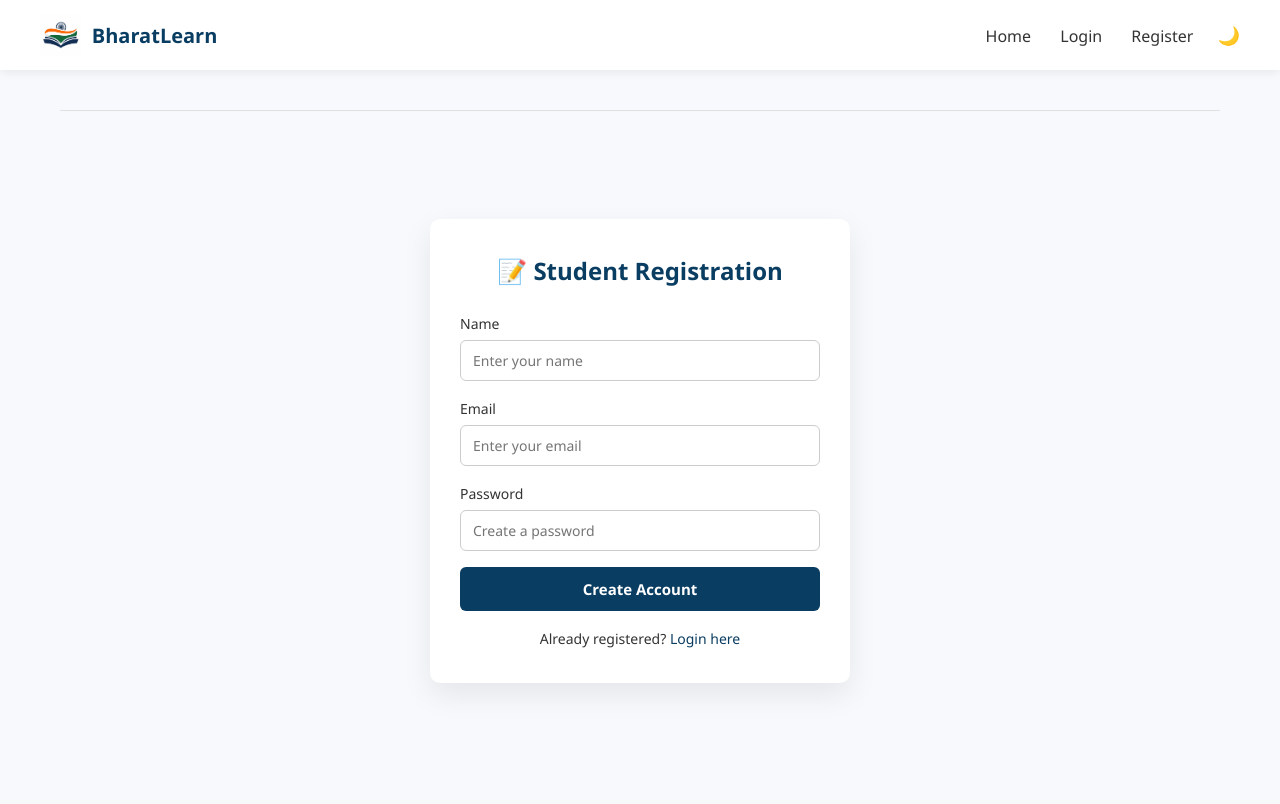
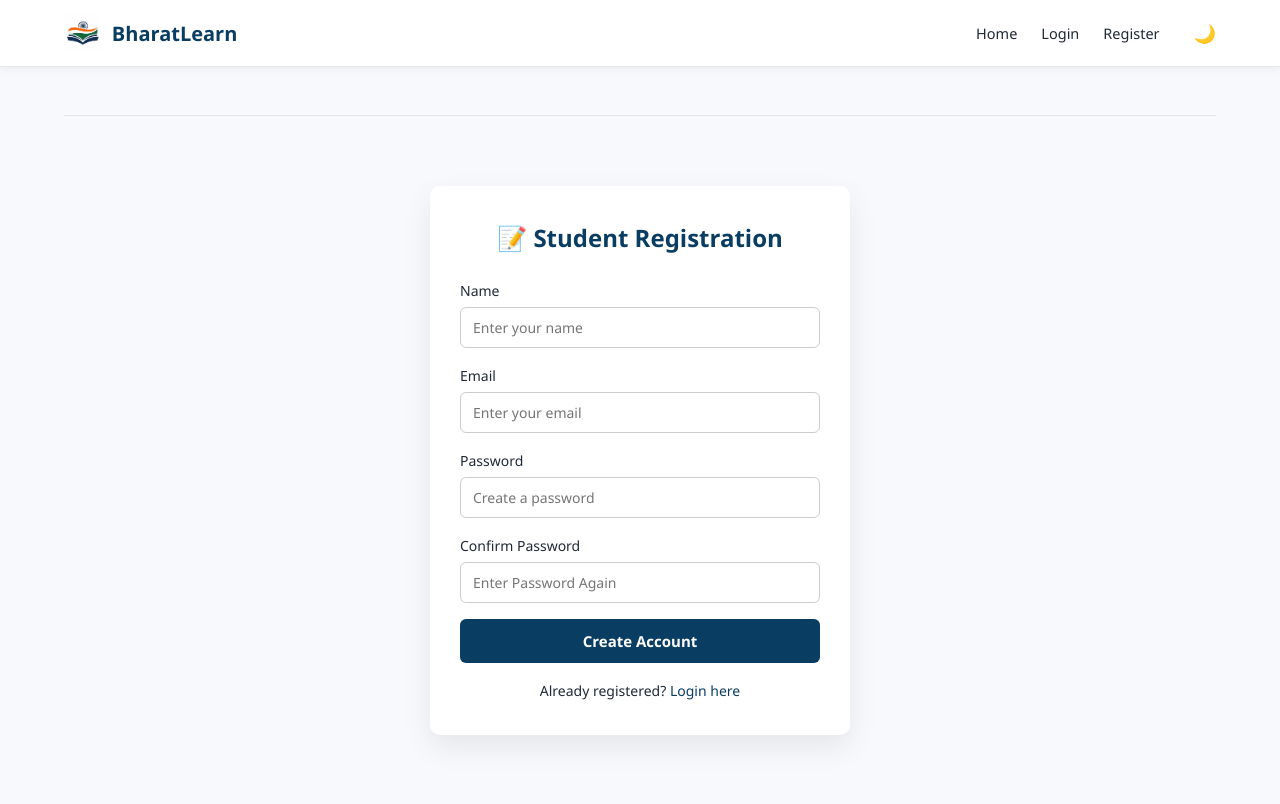
Before and after one commit to pratikunnad/BharatLearn-LMS, a Flask app: page /register in a window 1280 px wide. Before the commit the page ends 689 px from the top, so only its background shows below. Run offline with Flask 3, Linux system fonts and the light colour scheme.

Commit message:
UI Changes

```diff
--- a/templates/base.html
+++ b/templates/base.html
@@ -4,57 +4,64 @@
     <meta charset="UTF-8">
     <title>BharatLearn</title>
 
-    <!-- Optional external CSS (kept as-is) -->
+    <!-- Optional external CSS -->
     <link rel="stylesheet" href="{{ url_for('static', filename='css/style.css') }}">
 
     <style>
-        /* RESET */
+        /* ================= RESET ================= */
         * {
             margin: 0;
             padding: 0;
             box-sizing: border-box;
-            font-family: "Segoe UI", sans-serif;
+            font-family: "Segoe UI", system-ui, sans-serif;
         }
 
         body {
             background: #f7f9fc;
-            color: #333;
+            color: #1f2937;
             transition: background 0.3s, color 0.3s;
         }
 
-        /* ========== DARK MODE BASE ========== */
         body.dark {
             background: #0f172a;
             color: #e5e7eb;
         }
 
-        /* NAVBAR */
+        /* ================= NAVBAR ================= */
         .navbar {
-            display: flex;
-            align-items: center;
-            justify-content: space-between;
-            padding: 14px 40px;
-            background: #ffffff;
-            box-shadow: 0 2px 10px rgba(0,0,0,0.08);
             position: sticky;
             top: 0;
-            z-index: 100;
+            z-index: 1000;
+            background: #ffffff;
+            border-bottom: 1px solid #e5e7eb;
+            box-shadow: 0 2px 10px rgba(0,0,0,0.06);
             transition: background 0.3s;
         }
 
         body.dark .navbar {
             background: #020617;
+            border-color: #1e293b;
             box-shadow: 0 2px 10px rgba(255,255,255,0.05);
+        }
+
+        .nav-container {
+            max-width: 1200px;
+            margin: auto;
+            padding: 14px 24px;
+            display: flex;
+            align-items: center;
+            justify-content: space-between;
         }
 
         .logo {
             display: flex;
             align-items: center;
             gap: 10px;
+            text-decoration: none;
         }
 
         .logo img {
-            height: 42px;
+            height: 38px;
         }
 
         .logo span {
@@ -67,16 +74,39 @@
             color: #60a5fa;
         }
 
+        /* ================= NAV LINKS ================= */
+        .nav-links {
+            display: flex;
+            align-items: center;
+            gap: 24px;
+        }
+
         .nav-links a {
-            margin-left: 25px;
             text-decoration: none;
-            color: #333;
+            font-size: 14.5px;
             font-weight: 500;
+            color: #1f2937;
+            position: relative;
             transition: color 0.2s;
         }
 
         body.dark .nav-links a {
             color: #e5e7eb;
+        }
+
+        .nav-links a::after {
+            content: "";
+            position: absolute;
+            left: 0;
+            bottom: -4px;
+            width: 0;
+            height: 2px;
+            background: #2563eb;
+            transition: width 0.25s ease;
+        }
+
+        .nav-links a:hover::after {
+            width: 100%;
         }
 
         .nav-links a:hover {
@@ -87,36 +117,36 @@
             color: #60a5fa;
         }
 
-        /* THEME BUTTON */
+        .logout-btn {
+            color: #dc2626;
+            font-weight: 600;
+        }
+
+        /* ================= THEME BUTTON ================= */
         .theme-btn {
-            margin-left: 25px;
+            background: none;
             border: none;
-            background: transparent;
             font-size: 18px;
             cursor: pointer;
-            color: #333;
+            color: inherit;
+            margin-left: 10px;
         }
 
-        body.dark .theme-btn {
-            color: #e5e7eb;
-        }
-
-        /* PAGE WRAPPER */
+        /* ================= PAGE WRAPPER ================= */
         .page-container {
             max-width: 1200px;
             margin: auto;
-            padding: 20px;
+            padding: 24px;
         }
 
-        /* FLASH MESSAGES */
+        /* ================= FLASH MESSAGES ================= */
         .flash-container {
-            width: 100%;
             margin-bottom: 20px;
         }
 
         .alert {
             padding: 14px 16px;
-            border-radius: 6px;
+            border-radius: 8px;
             margin-bottom: 12px;
             font-weight: 500;
             box-shadow: 0 4px 12px rgba(0,0,0,0.06);
@@ -124,49 +154,36 @@
 
         .alert-success {
             background: #e6f4ea;
-            color: #1e7e34;
-            border-left: 5px solid #28a745;
+            color: #166534;
+            border-left: 5px solid #22c55e;
         }
 
         .alert-danger {
             background: #fdecea;
-            color: #a71d2a;
-            border-left: 5px solid #dc3545;
+            color: #7f1d1d;
+            border-left: 5px solid #ef4444;
         }
 
         .alert-warning {
             background: #fff8e1;
-            color: #856404;
-            border-left: 5px solid #ffc107;
+            color: #854d0e;
+            border-left: 5px solid #facc15;
         }
 
         .alert-info {
             background: #e8f4fd;
-            color: #0c5460;
-            border-left: 5px solid #17a2b8;
+            color: #0c4a6e;
+            border-left: 5px solid #38bdf8;
         }
 
         hr {
             border: none;
             height: 1px;
-            background: #e0e0e0;
-            margin: 20px 0;
+            background: #e5e7eb;
+            margin: 24px 0;
         }
 
-        .logout-btn {
-            color: #e74c3c;
-            font-weight: 600;
-        }
-
-        .theme-btn {
-            margin-left: 20px;
-            background: none;
-            border: none;
-            font-size: 18px;
-            cursor: pointer;
-        }
-
-    /* BACK BUTTON */
+        /* ================= BACK BUTTON ================= */
         .back-btn {
             display: inline-flex;
             align-items: center;
@@ -182,7 +199,6 @@
             transition: all 0.25s ease;
         }
 
-/* Hover */
         .back-btn:hover {
             background: #0a3d62;
             color: #ffffff;
@@ -190,7 +206,6 @@
             transform: translateX(-3px);
         }
 
-/* Optional: spacing from content */
         .back-btn-wrapper {
             margin-top: 30px;
         }
@@ -199,12 +214,14 @@
 
 <body>
 
-    <!-- NAVBAR -->
+<!-- ================= NAVBAR ================= -->
 <div class="navbar">
-    <div class="logo">
+    <div class="nav-container">
+
+        <a href="/" class="logo">
             <img src="{{ url_for('static', filename='images/bharatlearnlogo1.png') }}">
             <span>BharatLearn</span>
-    </div>
+        </a>
 
         <div class="nav-links">
             <a href="/">Home</a>
@@ -215,17 +232,19 @@
                 {% elif session.get("role") == "admin" %}
                     <a href="/admin/dashboard">Admin Dashboard</a>
                 {% endif %}
-
                 <a href="/logout" class="logout-btn">Logout</a>
             {% else %}
                 <a href="/login">Login</a>
                 <a href="/register">Register</a>
             {% endif %}
 
-    <button onclick="toggleTheme()" class="theme-btn">🌙</button>
+            <button onclick="toggleTheme()" class="theme-btn" title="Toggle theme">🌙</button>
+        </div>
+
     </div>
 </div>
 
+<!-- ================= PAGE CONTENT ================= -->
 <div class="page-container">
 
     {% with messages = get_flashed_messages(with_categories=true) %}
@@ -242,13 +261,12 @@
 
     <hr>
 
-    <!-- PAGE CONTENT -->
     {% block content %}
     {% endblock %}
 
 </div>
 
-
+<!-- ================= THEME SCRIPT ================= -->
 <script>
 function toggleTheme() {
     document.body.classList.toggle("dark");
--- a/templates/register.html
+++ b/templates/register.html
@@ -109,6 +109,9 @@
             <label>Password</label>
             <input type="password" name="password" placeholder="Create a password" required>
 
+            <label>Confirm Password</label>
+            <input type="password" name="confirm_password" placeholder="Enter Password Again" required>
+
             <button type="submit">Create Account</button>
         </form>
 
```
Lines whose indentation alone changed are shown as unchanged.
